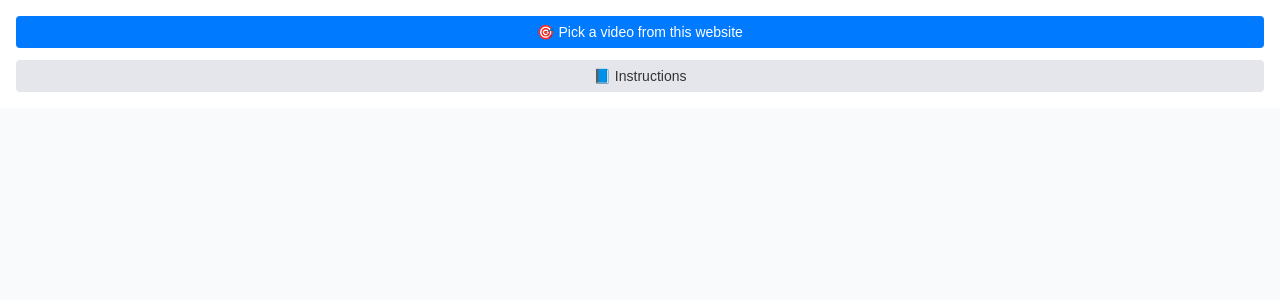
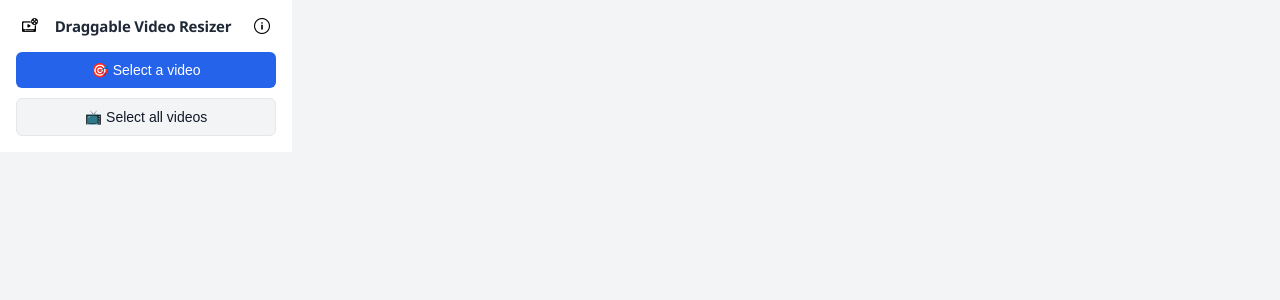
Before and after one commit to Firecoded/draggable-video-resizer, a React (Vite) app: page / in a window 1280 px wide. Shown: the top 300 px of the page. Built offline with nearby package versions, Linux system fonts and the light colour scheme.

Commit message:
improve styling, fix content.js double injection, now auto, add all videos option

```diff
--- a/index.html
+++ b/index.html
@@ -6,7 +6,7 @@
         <title>Vite + React + TS</title>
         <style>
             body {
-                min-width: 300px;
+                min-width: 260px;
                 background-color: #f9fafb;
                 font-family: sans-serif;
             }
--- a/src/App.tsx
+++ b/src/App.tsx
@@ -1,33 +1,39 @@
 import "./app.css";
 
 export default function App() {
-    return (
-        <div className="popup-container">
-            <button
-                className="primary-button"
-                onClick={() => {
+    const sendMessage = (msg: object) => {
         chrome.tabs.query({ active: true, currentWindow: true }, (tabs) => {
             if (tabs[0]?.id) {
-                            chrome.runtime.sendMessage({
-                                type: "INJECT_PICKER",
-                                tabId: tabs[0].id,
-                            });
+                chrome.tabs.sendMessage(tabs[0].id, msg);
             }
             window.close();
         });
-                }}
+    };
+
+    return (
+        <div className="popup-container">
+            <h2 className="popup-title">
+                <img src="expand.png" alt="Extension Icon" className="popup-title-icon" />
+                Draggable Video Resizer
+                <button
+                    className="info-icon"
+                    onClick={() => chrome.tabs.create({ url: chrome.runtime.getURL("instructions.html") })}
+                    title="View instructions"
+                    aria-label="Instructions"
                 >
-                🎯 Pick a video from this website
+                    <img src="info.png" alt="Info" className="info-icon-img" />
+                </button>
+            </h2>
+
+            <div className="action-section">
+                <button className="primary-button" onClick={() => sendMessage({ type: "PICK_VIDEO" })}>
+                    🎯 Select a video
                 </button>
 
-            <button
-                className="secondary-button"
-                onClick={() => {
-                    chrome.tabs.create({ url: chrome.runtime.getURL("instructions.html") });
-                }}
-            >
-                📘 Instructions
+                <button className="secondary-button" onClick={() => sendMessage({ type: "AUTO_RESIZE_ALL_VIDEOS" })}>
+                    📺 Select all videos
                 </button>
+            </div>
         </div>
     );
 }
--- a/src/app.css
+++ b/src/app.css
@@ -1,45 +1,112 @@
 body {
-    font-family: sans-serif;
+    font-family: "Segoe UI", system-ui, sans-serif;
     margin: 0;
-    background-color: #f9fafb;
+    background-color: #f3f4f6;
 }
 
 .popup-container {
-    min-width: 320px;
     padding: 16px;
+    width: 260px;
     background-color: white;
-    font-size: 14px;
+    /* border-radius: 10px;
+    box-shadow: 0 8px 20px rgba(0, 0, 0, 0.1); */
     display: flex;
     flex-direction: column;
-    gap: 12px;
+    gap: 16px;
+}
+
+.popup-title {
+    font-size: 15px;
+    font-weight: 600;
+    margin-bottom: 0;
+    text-align: center;
+    color: #1f2937;
+    letter-spacing: -0.2px;
+    display: flex;
+    align-items: center;
+    justify-content: space-around;
+    gap: 6px;
+    margin-top: 0;
+}
+
+.popup-title-icon {
+    width: 16px;
+    height: 16px;
+    object-fit: contain;
+    margin-bottom: 2px;
+}
+
+.action-section {
+    display: flex;
+    flex-direction: column;
+    gap: 10px;
+}
+
+.info-icon {
+    background: none;
+    border: none;
+    padding: 0;
+    margin-left: 6px;
+    cursor: pointer;
+    display: flex;
+    align-items: center;
+    transition: opacity 0.2s ease;
+}
+
+.info-icon:hover {
+    opacity: 0.7;
+}
+
+.info-icon-img {
+    width: 16px;
+    height: 16px;
+    display: block;
+    object-fit: contain;
 }
 
 .primary-button {
-    background-color: #007bff;
+    background-color: #2563eb;
     color: white;
-    padding: 8px 12px;
+    padding: 10px 14px;
+    font-size: 14px;
+    font-weight: 500;
     border: none;
-    border-radius: 4px;
-    width: 100%;
+    border-radius: 6px;
     cursor: pointer;
-    font-size: 14px;
+    transition: background-color 0.2s ease;
 }
 
 .primary-button:hover {
-    background-color: #0056b3;
+    background-color: #1e40af;
 }
 
 .secondary-button {
-    background-color: #e4e6eb;
-    color: #333;
-    padding: 8px 12px;
-    border: none;
-    border-radius: 4px;
-    width: 100%;
+    background-color: #f3f4f6;
+    color: #111827;
+    padding: 10px 14px;
+    font-size: 14px;
+    border: 1px solid #e5e7eb;
+    border-radius: 6px;
     cursor: pointer;
-    font-size: 14px;
+    transition: background-color 0.2s ease;
 }
 
 .secondary-button:hover {
-    background-color: #d0d3d8;
+    background-color: #e5e7eb;
 }
+
+.link-button {
+    background: none;
+    border: none;
+    color: #3b82f6;
+    font-size: 13px;
+    text-align: center;
+    cursor: pointer;
+    padding: 8px 0;
+    transition: color 0.2s ease;
+}
+
+.link-button:hover {
+    color: #1d4ed8;
+    text-decoration: underline;
+}
```
Also changed, not shown: public/background.js (+3 -9 lines), src/content.ts (+23 -12 lines), public/info.png (added), public/manifest.json. Lines whose indentation alone changed are shown as unchanged.
